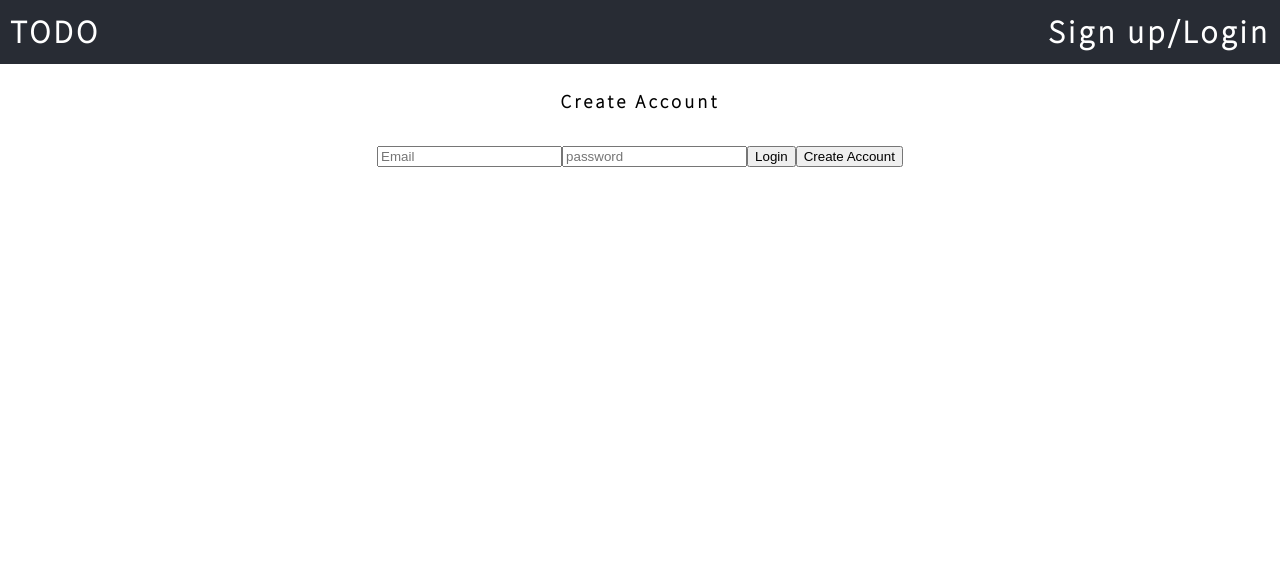
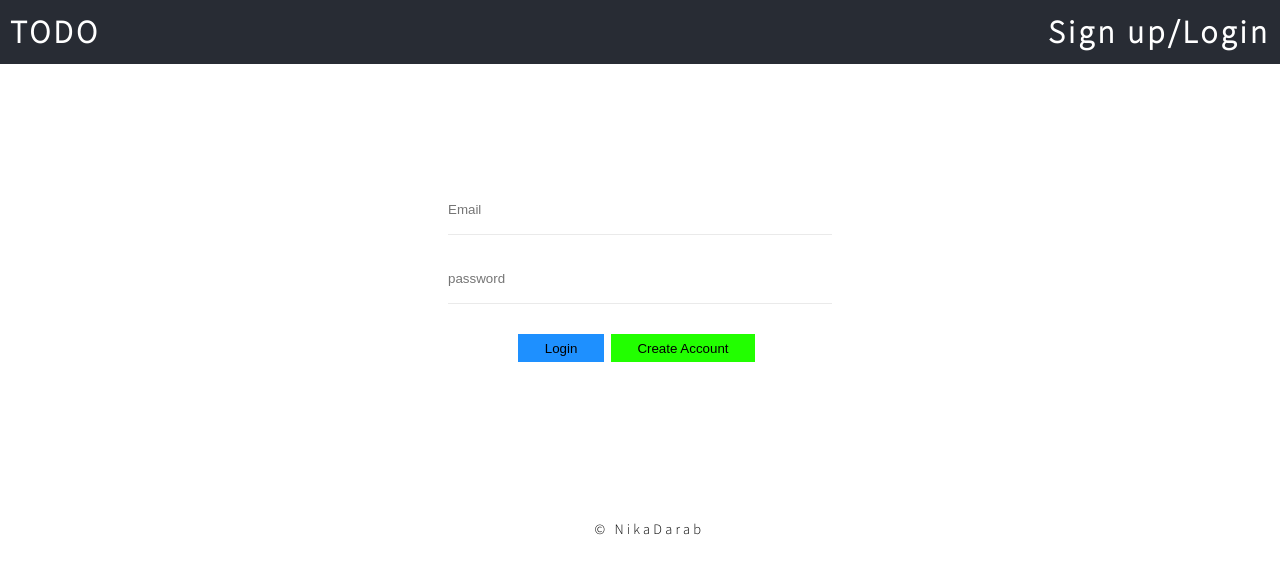
Before and after one commit to NikaDarab/todo, a React (Create React App) app: page / in a window 1280 px wide. Shown: the top 574 px of the page. Built offline with nearby package versions, Linux system fonts and the light colour scheme.

Commit message:
added the x

```diff
--- a/src/App.css
+++ b/src/App.css
@@ -8,8 +8,71 @@ body {
   box-sizing: border-box;
   margin: 0;
   padding: 0;
+}
+
+form {
+  display: block;
   width: 100%;
+  padding: 2em;
 }
+h2 {
+  width: 100%;
+  display: block;
+  width: 100%;
+  text-transform: uppercase;
+  padding: 0.75em 1em 0.75em 1.5em;
+  box-shadow: inset 0px 1px 1px fadeout(white, 95%);
+
+  margin: 0;
+  font-weight: 200;
+}
+.btn-log {
+  display: inline-block;
+  background-color: dodgerblue;
+  border: none;
+  padding: 0.5em 2em;
+  color: black;
+  margin-right: 0.5em;
+  box-shadow: inset 0px 1px 0px fadeout(white, 80%);
+}
+
+.btn-create {
+  display: inline-block;
+  background: rgb(34, 255, 0);
+  border: none;
+  padding: 0.5em 2em;
+  color: black;
+  margin-right: 0.5em;
+  box-shadow: inset 0px 1px 0px fadeout(white, 80%);
+}
+.btn:hover {
+  background: lighten(blue, 5%);
+}
+.btn :active {
+  background: blue;
+  box-shadow: inset 0px 1px 1px fadeout(black, 90%);
+}
+.btn:focus {
+  outline: none;
+}
+.login-form {
+  margin: 10% 0;
+}
+
+input {
+  margin: auto auto;
+  width: 10%;
+  margin-bottom: 2em;
+  padding: 0.5em 0;
+  border: none;
+  border-bottom: 1px solid #eaeaea;
+  padding-bottom: 1.25em;
+  color: #757575;
+}
+:focus {
+  outline: none;
+}
+
 h1 {
   margin: 0;
   padding: 0;
@@ -63,9 +126,6 @@ td {
   background-color: rgb(216, 97, 50);
   border: 1px solid #ddd;
 }
-.form-inline button:hover {
-  background-color: royalblue;
-}
 
 li {
   display: inline-block;
@@ -82,7 +142,9 @@ li {
   height: 40vmin;
   pointer-events: none;
 }
-
+.login-input {
+  width: 30%;
+}
 #root {
   width: 100%;
 }
@@ -122,6 +184,10 @@ li {
   button {
     font-size: 10px;
   }
+  .login-input {
+    margin: 10px 0;
+    width: 80%;
+  }
 }
 
 .App-header {
@@ -143,3 +209,36 @@ li {
     transform: rotate(360deg);
   }
 }
+#footer {
+  align-self: flex-end;
+  width: 100%;
+  padding: 1.5em 0 0 0;
+  color: rgba(255, 255, 255, 0.75);
+  cursor: default;
+  text-align: center;
+}
+
+#footer .copyright {
+  margin: 0;
+  padding: 0;
+  font-size: 0.9em;
+  list-style: none;
+}
+
+#footer .copyright li {
+  display: inline-block;
+
+  margin: 0 0 0 0.45em;
+
+  padding: 0 0 0 0.85em;
+
+  border-left: solid 1px rgba(255, 255, 255, 0.5);
+
+  line-height: 1;
+
+  color: black;
+}
+
+#footer .copyright li:first-child {
+  border-left: 0;
+}
--- a/src/App.js
+++ b/src/App.js
@@ -1,11 +1,10 @@
 import React, { useContext, useEffect } from "react";
-import { Route, Switch, BrowserRouter } from "react-router-dom";
 import "./App.css";
 import AuthContext from "./contexts/Auth";
 import TaskList from "./components/TaskList";
 import Login from "./components/Login";
 import Header from "./components/Header.js/Header";
-import Routes from "../src/components/Route/Route";
+import Footer from "../src/components/Footer/Footer";
 
 function App() {
   const { user, checkForUser } = useContext(AuthContext);
@@ -15,8 +14,8 @@ function App() {
   return (
     <>
       <Header />
-
       <div className="App">{user ? <TaskList /> : <Login />}</div>
+      <Footer />
     </>
   );
 }
--- /dev/null
+++ b/src/components/Footer/Footer.js
@@ -0,0 +1,13 @@
+let Footer = () => {
+  return (
+    <>
+      <footer id="footer">
+        <ul class="copyright">
+          <li>&copy; NikaDarab</li>
+        </ul>
+      </footer>
+    </>
+  );
+};
+
+export default Footer;
--- a/src/components/Login.jsx
+++ b/src/components/Login.jsx
@@ -7,20 +7,34 @@ const Login = () => {
   const [password, setPassword] = useState("");
 
   return (
+    <div className="login-form">
+      {/* <div style={{ display: "flex", justifyContent: "center" }}>
+        {createAccount ? "Create Account" : "Login"}
+      </div> */}
       <div>
-      <h3>{createAccount ? "Create Account" : "Login"}</h3>
         <input
+          className="login-input"
           placeholder="Email"
           type="text"
           onChange={(e) => setEmail(e.target.value)}
         />
+      </div>
+      <div>
         <input
+          className="login-input"
           placeholder="password"
           type="password"
           onChange={(e) => setPassword(e.target.value)}
         />
-      <button onClick={() => login(email, password)}>Login</button>
-      <button onClick={() => createAccount(email, password)}>
+      </div>
+
+      <button className="btn-log" onClick={() => login(email, password)}>
+        Login
+      </button>
+      <button
+        className="btn-create"
+        onClick={() => createAccount(email, password)}
+      >
         Create Account
       </button>
     </div>
--- a/src/components/TaskList.jsx
+++ b/src/components/TaskList.jsx
@@ -70,7 +70,11 @@ function TaskList() {
           style={{ padding: "0 100px" }}
           onClick={() => setNewTask(!newTask)}
         >
-          {!newTask && <i className="fas fa-plus fa-2x add"></i>}{" "}
+          {!newTask ? (
+            <i className="fas fa-plus fa-2x add"></i>
+          ) : (
+            <i class="fas fa-times fa-2x"></i>
+          )}
         </div>
         <div style={{ padding: "0 100px" }} onClick={() => setList(!showList)}>
           {!showList ? (
@@ -138,6 +142,7 @@ function TaskList() {
                   <td>{task.task.name}</td>
                   <td>
                     <input
+                      style={{ margin: "12px 0" }}
                       type="checkbox"
                       checked={task.task.completed}
                       onChange={() => updateCompleted(task)}
```
Also changed, not shown: 1 other file (tests, documents, lock files or other folders). Lines whose indentation alone changed are shown as unchanged.
